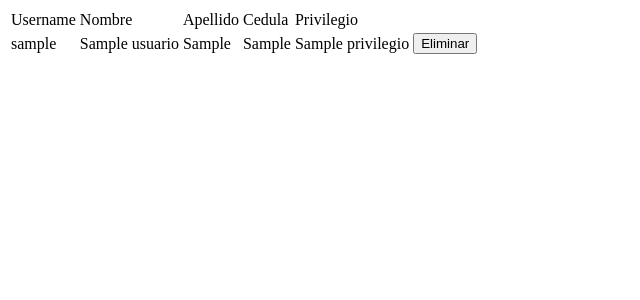
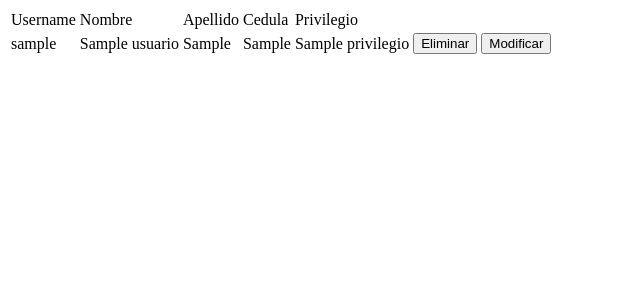
Before and after one commit to NestorBracho/fotomov_old, a Django app: template fotomov/templates/staff/lista_usuario.html in a window 1280 px wide. Shown: the top 300 px of the page, without its empty margins (0-640 px from the left). Run offline with Django 3.2, Linux system fonts and the light colour scheme; the template is opened without the code that fills it: values that come from a table or form of the project are taken from there, others are empty; tables that the repository leaves empty hold one stand-in row (values such as "Sample post").

Commit message:
eliminar_usuario

```diff
--- a/fotomov/templates/staff/lista_usuario.html
+++ b/fotomov/templates/staff/lista_usuario.html
@@ -11,13 +11,19 @@
 
     }
 
+    function modificar(id){
+
+        window.location.assign("/modificar_usuario/"+id);
+
+    }
+
 </script>
 
 <table>
-<tr><td>Username</td><td>Nombre</td><td>Apellido</td><td>Cedula</td><td>Privilegio</td><td></td></tr>
+<tr><td>Username</td><td>Nombre</td><td>Apellido</td><td>Cedula</td><td>Privilegio</td><td colspan="2"></td></tr>
 {% for elemento in lista %}
 
-<tr><td>{{elemento.usuario.username}}</td><td>{{elemento.nombre}}</td><td>{{elemento.apellido}}</td><td>{{elemento.cedula}}</td><td>{{elemento.privilegio.nombre}}</td><td><button type="button" onclick="eliminar({{elemento.id}})">Eliminar</button></td></tr>
+<tr><td>{{elemento.usuario.username}}</td><td>{{elemento.nombre}}</td><td>{{elemento.apellido}}</td><td>{{elemento.cedula}}</td><td>{{elemento.privilegio.nombre}}</td><td><button type="button" onclick="eliminar({{elemento.id}})">Eliminar</button></td><td><button type="button" onclick="modificar({{elemento.id}})">Modificar</button></td></tr>
 
 {% endfor %}
 </table>
```
Also changed, not shown: staff/views.py (+9 -0 lines).
